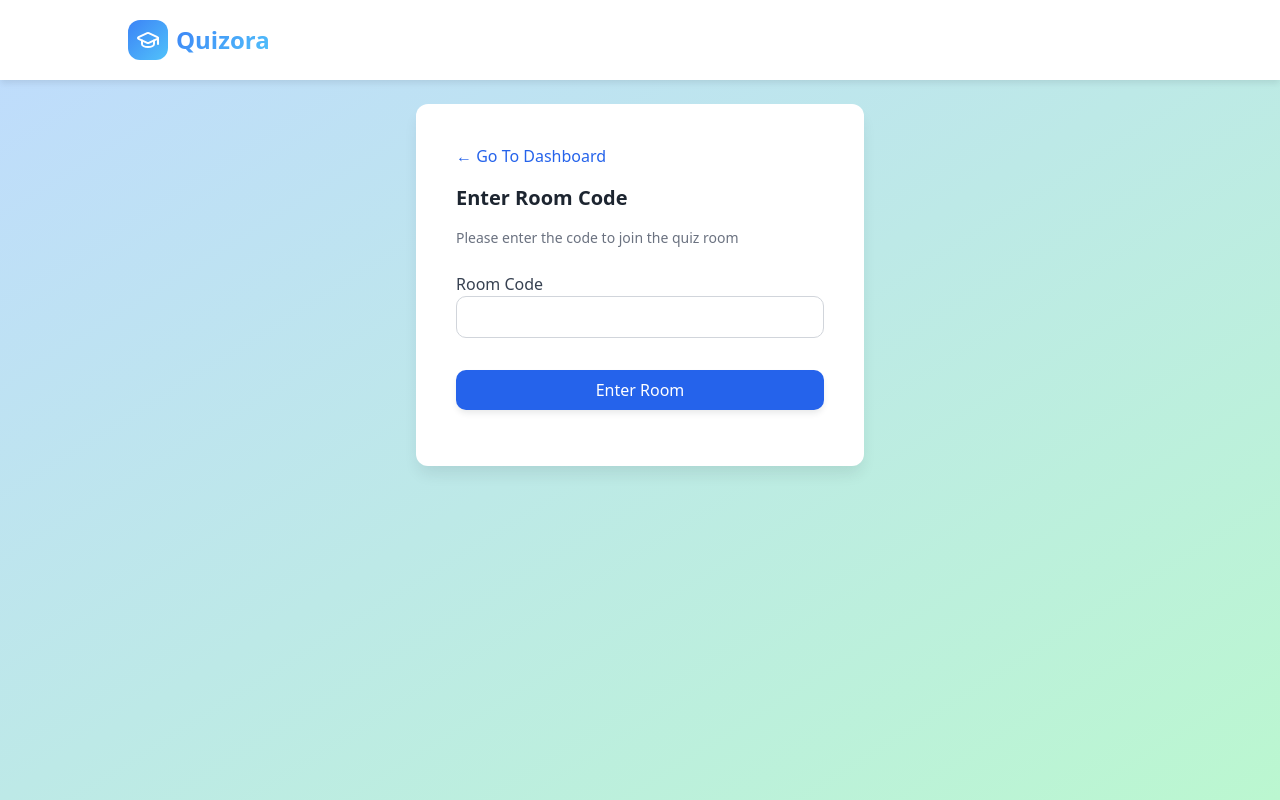
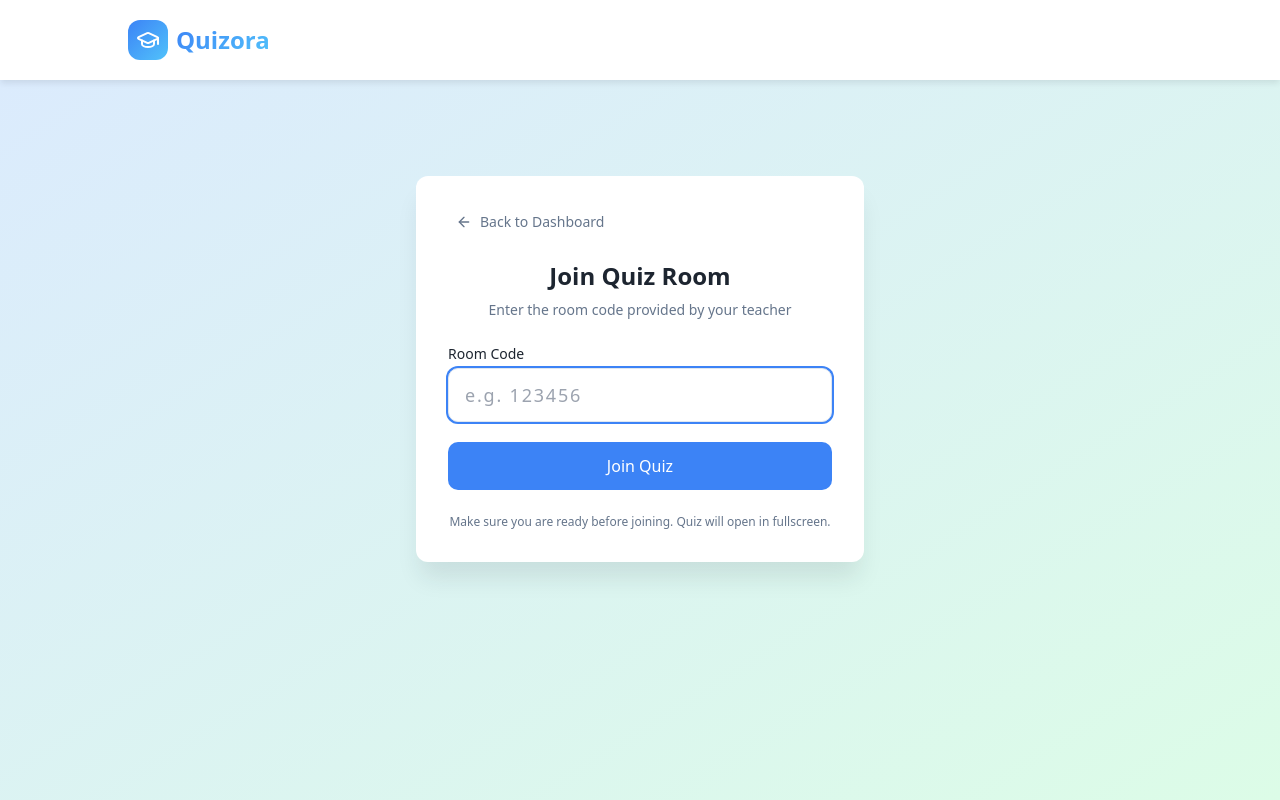
Before and after one commit to AhmadShahzad0701/Quizora, a Next.js app in the folder Frontend/: page /room-code in a window 1280 px wide. Built offline with nearby package versions, Linux system fonts and the light colour scheme.

Commit message:
Teacher Updated Nav bar
Teacher Updated Nav bar

```diff
--- a/Frontend/src/app/(student)/room-code/page.tsx
+++ b/Frontend/src/app/(student)/room-code/page.tsx
@@ -1,7 +1,8 @@
 "use client";
 
-import { useState} from "react";
+import { useState } from "react";
 import { useRouter } from "next/navigation";
+import { ArrowLeft } from "lucide-react";
 import StudentNavbar from "@/components/navigation/StudentNavbar";
 
 const RoomCode = () => {
@@ -9,62 +10,106 @@ const RoomCode = () => {
   const [roomCode, setRoomCode] = useState("");
   const [error, setError] = useState("");
 
-  const enterFullScreen = () => {
-    const docElement = document.documentElement as HTMLElement;
-    if (docElement.requestFullscreen) {
-      docElement.requestFullscreen();
+  const enterFullScreen = async () => {
+    const el = document.documentElement;
+    if (el.requestFullscreen) {
+      try {
+        await el.requestFullscreen();
+      } catch {
+        // fullscreen can fail silently (browser policy)
+      }
     }
   };
 
-  const handleSubmit = (e: React.FormEvent) => {
+  const handleSubmit = async (e: React.FormEvent) => {
     e.preventDefault();
+    setError("");
 
+    // 🔹 Dummy validation (backend later)
     if (roomCode === "123456") {
-      enterFullScreen();
+      await enterFullScreen();
       router.push("/join-quiz");
     } else {
-      setError("Invalid room code. Please try again.");
+      setError("Invalid room code. Please check and try again.");
     }
   };
 
   return (
-    <div className="min-h-screen flex flex-col bg-gradient-to-br from-blue-200 to-green-200">
+    <div className="min-h-screen bg-gradient-to-br from-blue-100 to-green-100">
       <StudentNavbar />
 
-      {/* Room Code Form */}
-      <div className="flex flex-col justify-center items-center p-6">
-        <div className="bg-white p-10 rounded-lg shadow-lg w-full max-w-md">
+      <main className="flex flex-1 items-center justify-center px-4 pt-24 pb-10">
+        <div className="w-full max-w-md bg-white rounded-xl shadow-xl p-8">
+
+          {/* Back Button (Improved) */}
           <button
-            onClick={() => router.push("/")}
-            className="mb-4 text-blue-600 hover:text-blue-800"
+            onClick={() => router.back()}
+            className="mb-6 inline-flex items-center gap-2 rounded-md px-2 py-1
+                       text-sm font-medium text-muted-foreground
+                       hover:bg-muted hover:text-primary transition
+                       focus:outline-none focus:ring-2 focus:ring-primary"
           >
-            ← Go To Dashboard
+            <ArrowLeft className="h-4 w-4" />
+            <span>Back to Dashboard</span>
           </button>
-          <h2 className="text-xl font-semibold mb-4">Enter Room Code</h2>
-          <p className="text-sm text-gray-500 mb-6">Please enter the code to join the quiz room</p>
-          {error && <p className="text-red-500 text-sm mb-4">{error}</p>}
-          <form onSubmit={handleSubmit}>
-            <div className="mb-4">
-              <label className="block text-gray-700" htmlFor="roomCode">Room Code</label>
+
+          {/* Heading */}
+          <h1 className="text-2xl font-semibold mb-2 text-center">
+            Join Quiz Room
+          </h1>
+          <p className="text-sm text-muted-foreground text-center mb-6">
+            Enter the room code provided by your teacher
+          </p>
+
+          {/* Error */}
+          {error && (
+            <div className="mb-4 rounded-md bg-red-50 border border-red-200 px-4 py-2 text-sm text-red-600">
+              {error}
+            </div>
+          )}
+
+          {/* Form */}
+          <form onSubmit={handleSubmit} className="space-y-5">
+            <div>
+              <label
+                htmlFor="roomCode"
+                className="block text-sm font-medium mb-1"
+              >
+                Room Code
+              </label>
               <input
+                id="roomCode"
                 type="text"
-                id="roomCode"
-                name="roomCode"
+                inputMode="numeric"
+                maxLength={6}
+                autoFocus
                 value={roomCode}
-                onChange={(e) => setRoomCode(e.target.value)}
-                className="w-full px-4 py-2 border border-gray-300 rounded-md"
+                onChange={(e) =>
+                  setRoomCode(e.target.value.replace(/\D/g, ""))
+                }
+                placeholder="e.g. 123456"
+                className="w-full text-lg tracking-widest px-4 py-3 rounded-md border
+                           focus:outline-none focus:ring-2 focus:ring-primary"
                 required
               />
             </div>
+
             <button
               type="submit"
-              className="w-full py-2 px-4 my-4 bg-blue-600 text-white rounded-md shadow-md hover:bg-blue-700 focus:outline-none focus:ring-2 focus:ring-blue-500"
+              className="w-full py-3 rounded-md bg-primary text-white font-medium
+                         hover:opacity-90 transition
+                         focus:outline-none focus:ring-2 focus:ring-primary"
             >
-              Enter Room
+              Join Quiz
             </button>
           </form>
+
+          {/* Helper */}
+          <p className="mt-6 text-xs text-muted-foreground text-center">
+            Make sure you are ready before joining. Quiz will open in fullscreen.
+          </p>
         </div>
-      </div>
+      </main>
     </div>
   );
 };
--- a/Frontend/src/app/(teacher)/create-quiz/page.tsx
+++ b/Frontend/src/app/(teacher)/create-quiz/page.tsx
@@ -1,6 +1,6 @@
 "use client";
 
-import Navbar from "@/components/navigation/Navbar";
+import TeacherNavbar from "@/components/navigation/TeacherNavbar";
 import { ArrowLeft } from "lucide-react";
 import { Button } from "@/components/ui/button";
 
@@ -31,7 +31,7 @@ const Page = () => {
 
   return (
     <div className="min-h-screen bg-[hsl(210,20%,98%)]">
-      <Navbar />
+      <TeacherNavbar />
 
       <main className="container py-6 pt-24">
         {/* Back */}
--- a/Frontend/src/app/(teacher)/dashboard/page.tsx
+++ b/Frontend/src/app/(teacher)/dashboard/page.tsx
@@ -5,12 +5,10 @@ import {
   BookOpen,
   BarChart3,
   Users,
-  Clock,
   TrendingUp,
   Award,
   Brain,
 } from "lucide-react";
-// import Navbar from "../../../components/navigation/Navbar";
 import TeacherNavbar from "@/components/navigation/TeacherNavbar";
 
 import Link from "next/link";
@@ -97,8 +95,7 @@ const TeacherDashboard = () => {
 
   return (
     <div className="min-h-screen bg-background">
-      {/* <Navbar /> */}
-     <TeacherNavbar />
+      <TeacherNavbar />
 
       <main className="pt-20 pb-12 px-4">
         <div className="max-w-7xl mx-auto space-y-10">
@@ -217,13 +214,12 @@ const TeacherDashboard = () => {
                         </p>
                       </div>
                       <span
-                        className={`px-3 py-1 rounded-full text-xs font-medium ${
-                          quiz.status === "completed"
+                        className={`px-3 py-1 rounded-full text-xs font-medium ${quiz.status === "completed"
                             ? "bg-success/10 text-success"
                             : quiz.status === "active"
-                            ? "bg-primary/10 text-primary"
-                            : "bg-accent/10 text-accent"
-                        }`}
+                              ? "bg-primary/10 text-primary"
+                              : "bg-accent/10 text-accent"
+                          }`}
                       >
                         {quiz.status.charAt(0).toUpperCase() +
                           quiz.status.slice(1)}
--- a/Frontend/src/components/navigation/TeacherNavbar.tsx
+++ b/Frontend/src/components/navigation/TeacherNavbar.tsx
@@ -13,11 +13,11 @@ import {
 } from "lucide-react";
 
 const teacherLinks = [
-  { name: "Dashboard", path: "/teacher", icon: LayoutDashboard },
+    { name: "Dashboard", path: "/dashboard", icon: LayoutDashboard },
     { name: "Sessions", path: "/teacher/session", icon: BookOpen },
-  { name: "My Quizzes", path: "/teacher/quiz-session", icon: Brain },
-  { name: "Templates", path: "/teacher/templates", icon: BookOpen },
-  { name: "Analytics", path: "/teacher/analytics", icon: BarChart3 },
+    { name: "My Quizzes", path: "/templates", icon: Brain },
+    { name: "Templates", path: "/templates", icon: BookOpen },
+    { name: "Analytics", path: "/analytics", icon: BarChart3 },
 ];
 
 const TeacherNavbar = () => {
@@ -46,8 +46,7 @@ const TeacherNavbar = () => {
                                 <Link
                                     key={link.path}
                                     href={link.path}
-                  className={`flex items-center gap-2 text-sm font-medium transition-colors ${
-                    isActive
+                                    className={`flex items-center gap-2 text-sm font-medium transition-colors ${isActive
                                             ? "text-primary"
                                             : "text-muted-foreground hover:text-primary"
                                         }`}
@@ -66,6 +65,7 @@ const TeacherNavbar = () => {
                         </span>
 
                         {/* Logout */}
+                        <Link href="/">
                             <Button
                                 variant="ghost"
                                 className="flex items-center gap-2 text-sm"
@@ -73,6 +73,8 @@ const TeacherNavbar = () => {
                                 <LogOut className="w-4 h-4" />
                                 Logout
                             </Button>
+                        </Link>
+
                     </div>
 
                 </div>
```
Lines whose indentation alone changed are shown as unchanged.
